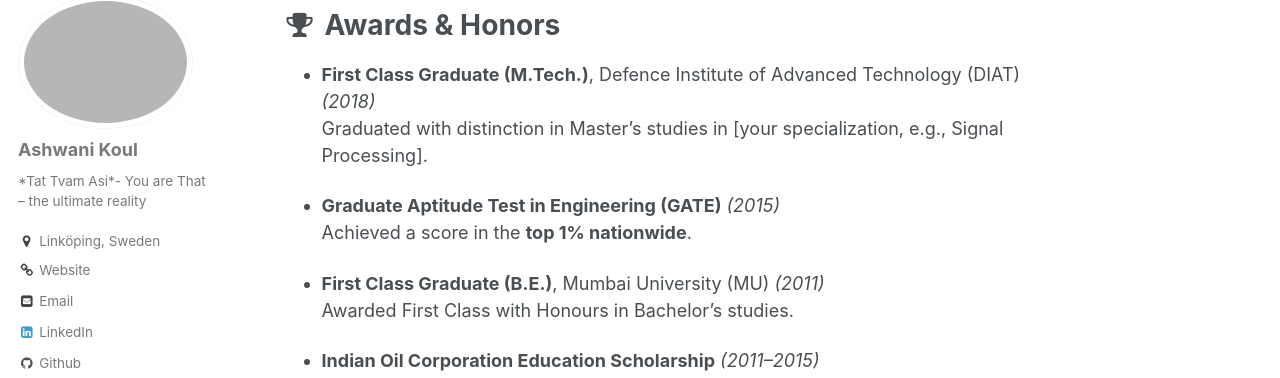
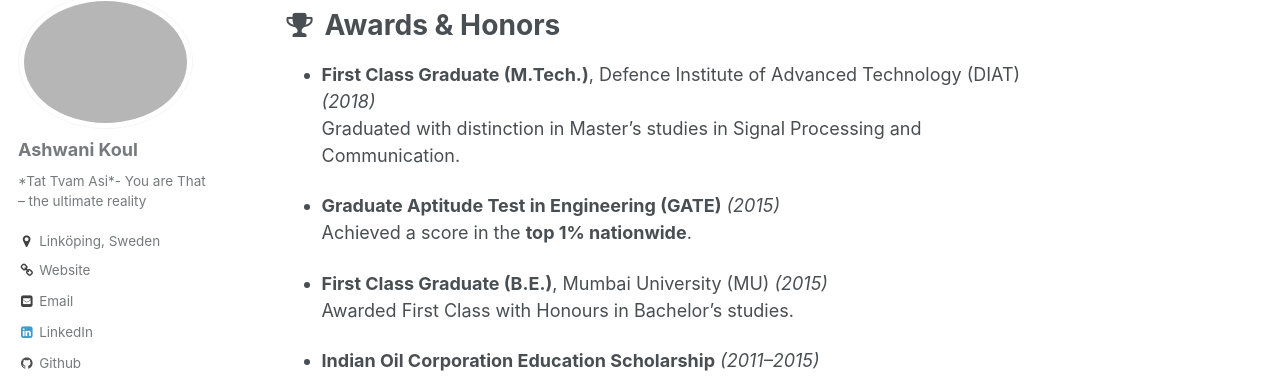
Before and after one commit to ASHKoul/ASHKoul.github.io, a Jekyll site: the page built from _pages/awards.md, in a window 1280 px wide and 1043 px high. Shown: the part 123-501 px from the top of the window. Built offline with Jekyll 4.4.1, drawn with Linux system fonts in a browser that asks for light colours; some web fonts are replaced.

Commit message:
Update awards.md

```diff
--- a/_pages/awards.md
+++ b/_pages/awards.md
@@ -8,12 +8,12 @@ author_profile: true
 # <i class="fa fa-fw fa-trophy"></i> Awards & Honors
 
 - **First Class Graduate (M.Tech.)**, Defence Institute of Advanced Technology (DIAT) *(2018)*
-  Graduated with distinction in Master’s studies in [your specialization, e.g., Signal Processing].
+  Graduated with distinction in Master’s studies in Signal Processing and Communication.
 
 - **Graduate Aptitude Test in Engineering (GATE)** *(2015)*
   Achieved a score in the **top 1% nationwide**.
 
-- **First Class Graduate (B.E.)**, Mumbai University (MU) *(2011)*
+- **First Class Graduate (B.E.)**, Mumbai University (MU) *(2015)*
   Awarded First Class with Honours in Bachelor’s studies.
 
 - **Indian Oil Corporation Education Scholarship** *(2011–2015)*
```
